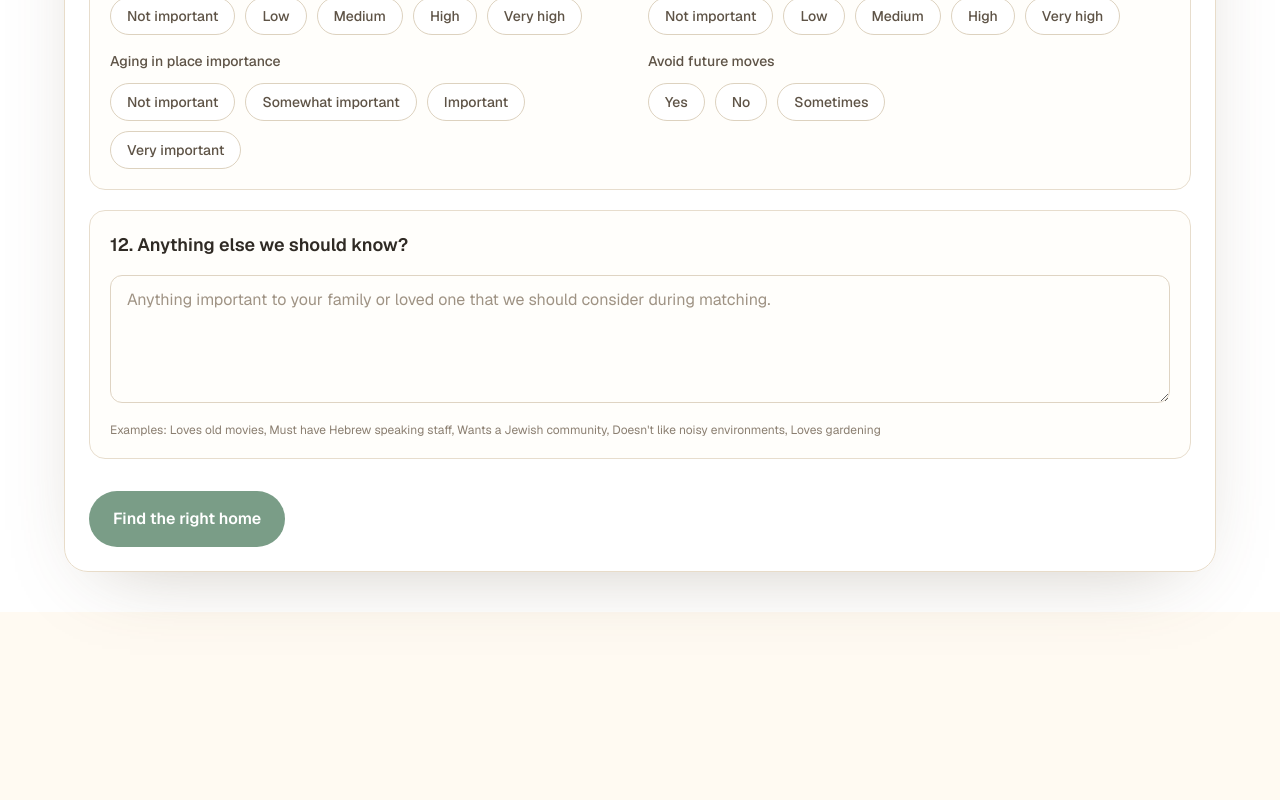
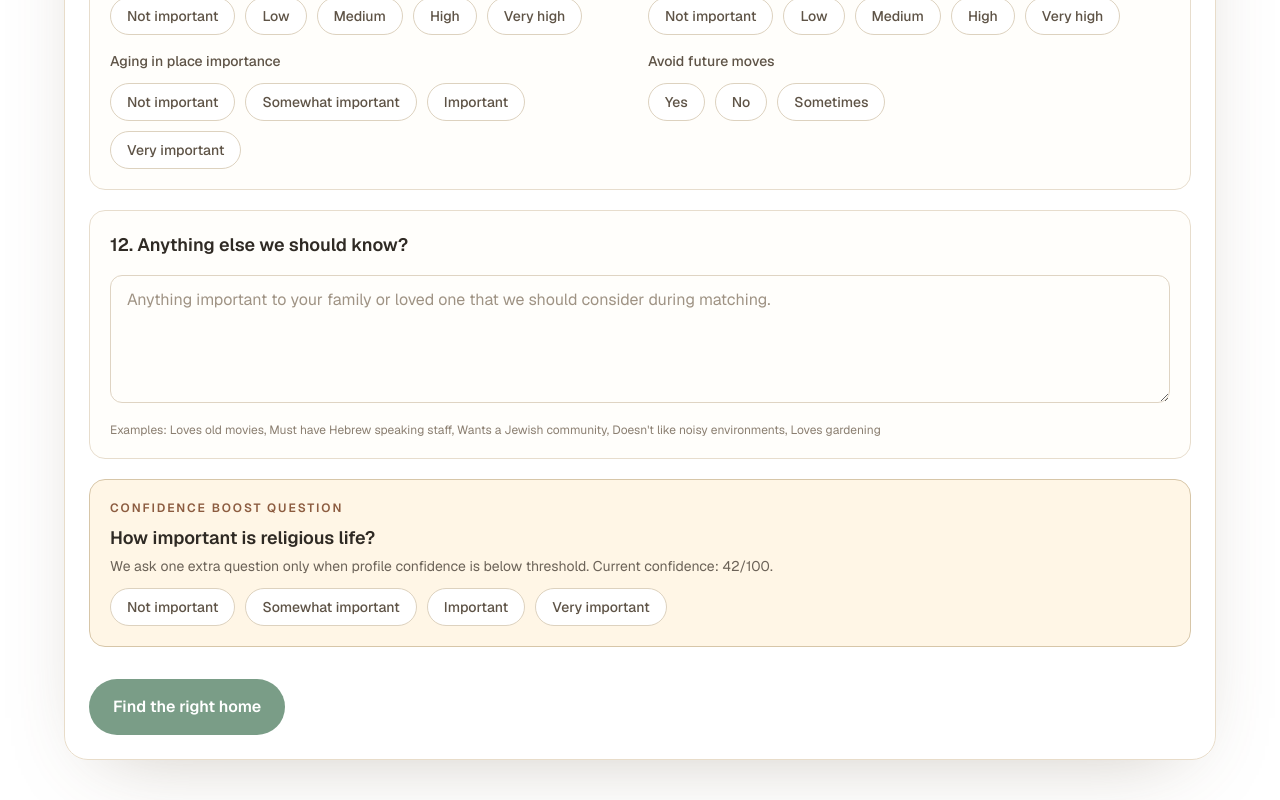
Before and after one commit to shaienglert/optime-nursing, a Next.js app in the folder frontend/: page / in a window 1280 px wide. Shown: the part 5039-5839 px from the top of the page. Before the commit the page ends 5651 px from the top, so only its background shows below. Built offline with nearby package versions, Linux system fonts and the light colour scheme.

Commit message:
Update page.tsx

```diff
--- a/frontend/src/app/page.tsx
+++ b/frontend/src/app/page.tsx
@@ -730,6 +730,84 @@ export default function Home() {
     shouldAskLivingAloneFollowUps;
   const shouldAskRecentHospitalizationFollowUps = recentHospitalization === "Yes" || assistanceLevel === "Skilled nursing care";
 
+  const adaptiveConfidence = useMemo(() => {
+    const answeredSignals = [
+      relationship,
+      ageGroup,
+      assistanceLevel,
+      livingAloneDuration,
+      socialInteractionFrequency,
+      visitFrequencyExpectation,
+      religionImportance,
+      preferredSpokenLanguage,
+      nativeLanguage,
+      medicalDiscussionLanguage,
+      familyInvolvementExpectation,
+      familyDecisionRole,
+    ].filter((value) => value && value.trim() !== "").length;
+
+    const multiSignals = [
+      languagesUnderstood.length,
+      familyLanguages.length,
+      faithTraditions.length,
+      religiousSupportNeeds.length,
+      whatFeelsLikeHome.length,
+      dietaryPreferences.length,
+      preferredEnvironment.length,
+    ].reduce((acc, value) => acc + (value > 0 ? 1 : 0), 0);
+
+    return clampScore(42 + answeredSignals * 3 + multiSignals * 4);
+  }, [
+    relationship,
+    ageGroup,
+    assistanceLevel,
+    livingAloneDuration,
+    socialInteractionFrequency,
+    visitFrequencyExpectation,
+    religionImportance,
+    preferredSpokenLanguage,
+    nativeLanguage,
+    medicalDiscussionLanguage,
+    familyInvolvementExpectation,
+    familyDecisionRole,
+    languagesUnderstood.length,
+    familyLanguages.length,
+    faithTraditions.length,
+    religiousSupportNeeds.length,
+    whatFeelsLikeHome.length,
+    dietaryPreferences.length,
+    preferredEnvironment.length,
+  ]);
+
+  const additionalQuestion = useMemo(() => {
+    if (adaptiveConfidence >= 72) {
+      return null;
+    }
+
+    if (!religionImportance) {
+      return {
+        key: "religion_importance",
+        text: "How important is religious life?",
+      };
+    }
+
+    if (!visitFrequencyExpectation) {
+      return {
+        key: "visit_frequency",
+        text: "How often do you expect to visit?",
+      };
+    }
+
+    if (!socialInteractionFrequency) {
+      return {
+        key: "social_activity",
+        text: "Does she enjoy social activities?",
+      };
+    }
+
+    return null;
+  }, [adaptiveConfidence, religionImportance, visitFrequencyExpectation, socialInteractionFrequency]);
+
   const handleFindHome = () => {
     const distanceIntelligence = buildDistanceIntelligence({
       referenceLocations: {
@@ -837,7 +915,7 @@ export default function Home() {
       }
       return acc;
     }, {});
-    const overallConfidence = clampScore(62 + Math.min(24, adaptiveSignals.length * 3) + languageCoverage * 2);
+    const overallConfidence = clampScore(Math.max(adaptiveConfidence, 62 + Math.min(24, adaptiveSignals.length * 3) + languageCoverage * 2));
 
     setState({
       relationship,
@@ -996,7 +1074,7 @@ export default function Home() {
             loneliness_risk_score: lonelinessRiskScorePreview,
           },
           recommendationImpacts: adaptiveSignals.map((signal) => signal.impactExplanation),
-          additionalQuestionAsked: overallConfidence < 72 ? "How often do you expect to visit?" : "",
+          additionalQuestionAsked: additionalQuestion?.text || "",
         },
       },
     });
@@ -2035,6 +2113,38 @@ export default function Home() {
               />
               <p className="mt-3 text-xs text-[#8b7f71]">Examples: Loves old movies, Must have Hebrew speaking staff, Wants a Jewish community, Doesn't like noisy environments, Loves gardening</p>
             </article>
+
+            {additionalQuestion ? (
+              <article className="rounded-2xl border border-[#d7c6a8] bg-[#fff6e6] p-5">
+                <p className="text-xs font-semibold uppercase tracking-[0.16em] text-[#8c5c40]">Confidence boost question</p>
+                <h3 className="mt-2 text-lg font-semibold text-[#2f2a24]">{additionalQuestion.text}</h3>
+                <p className="mt-1 text-sm text-[#6c6358]">We ask one extra question only when profile confidence is below threshold. Current confidence: {adaptiveConfidence}/100.</p>
+
+                {additionalQuestion.key === "religion_importance" ? (
+                  <div className="mt-3 flex flex-wrap gap-2.5">
+                    {religionImportanceOptions.map((option) => (
+                      <OptionChip key={`extra-religion-${option}`} label={option} isActive={religionImportance === option} onClick={() => setReligionImportance(option)} />
+                    ))}
+                  </div>
+                ) : null}
+
+                {additionalQuestion.key === "visit_frequency" ? (
+                  <div className="mt-3 flex flex-wrap gap-2.5">
+                    {visitExpectationOptions.map((option) => (
+                      <OptionChip key={`extra-visit-${option}`} label={option} isActive={visitFrequencyExpectation === option} onClick={() => setVisitFrequencyExpectation(option)} />
+                    ))}
+                  </div>
+                ) : null}
+
+                {additionalQuestion.key === "social_activity" ? (
+                  <div className="mt-3 flex flex-wrap gap-2.5">
+                    {socialInteractionOptions.map((option) => (
+                      <OptionChip key={`extra-social-${option}`} label={option} isActive={socialInteractionFrequency === option} onClick={() => setSocialInteractionFrequency(option)} />
+                    ))}
+                  </div>
+                ) : null}
+              </article>
+            ) : null}
           </div>
 
           <div className="mt-8">
```
